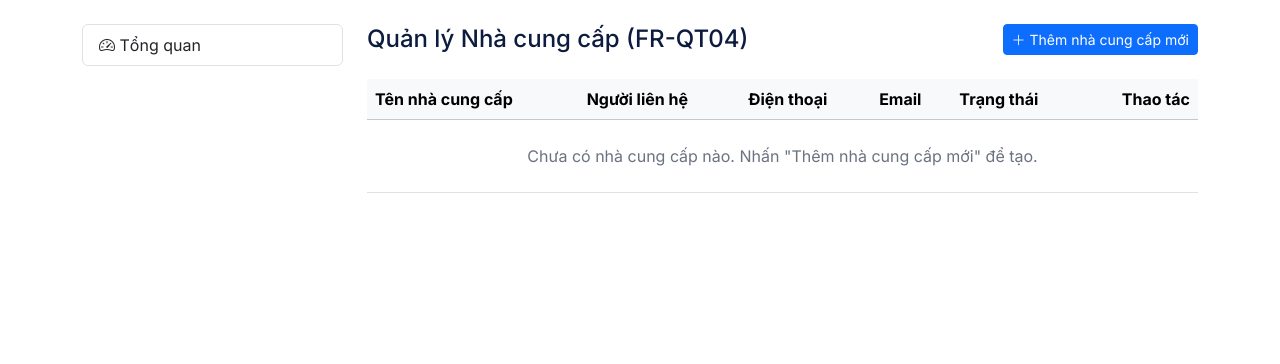
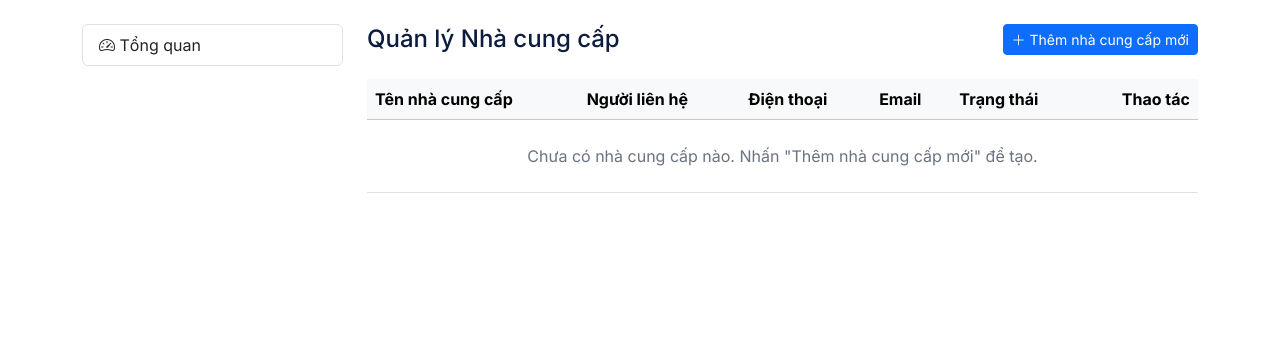
Before and after one commit to hoanghuy-arch/web-project-TMDT, a Python web app: template app/templates/admin/suppliers.html in a window 1280 px wide. Shown: the part 56-420 px from the top of the page. Run offline with Jinja, Linux system fonts and the light colour scheme; the template is opened without the code that fills it, so the values that code supplies are empty.

Commit message:
update giao dien admin

```diff
--- a/app/templates/admin/attributes.html
+++ b/app/templates/admin/attributes.html
@@ -6,7 +6,7 @@
 <div class="row g-4">
   <div class="col-lg-3">{{ admin_nav('attributes') }}</div>
   <div class="col-lg-9">
-    <h1 class="h4 mb-4">Quản lý Thuộc tính: Kích cỡ & Màu sắc</h1>
+    <h1 class="h4 mb-4">Kích cỡ & Màu sắc</h1>
 
     <div class="row g-4">
       <!-- Cột kích cỡ (Size) -->
--- a/app/templates/admin/suppliers.html
+++ b/app/templates/admin/suppliers.html
@@ -6,7 +6,7 @@
   <div class="col-lg-3">{{ admin_nav('suppliers') }}</div>
   <div class="col-lg-9">
     <div class="d-flex justify-content-between align-items-center mb-4">
-      <h1 class="h4 mb-0">Quản lý Nhà cung cấp (FR-QT04)</h1>
+      <h1 class="h4 mb-0">Quản lý Nhà cung cấp</h1>
       <a href="{{ url_for('admin.supplier_create') }}" class="btn btn-sm btn-primary">
         <i class="bi bi-plus-lg"></i> Thêm nhà cung cấp mới
       </a>
```
